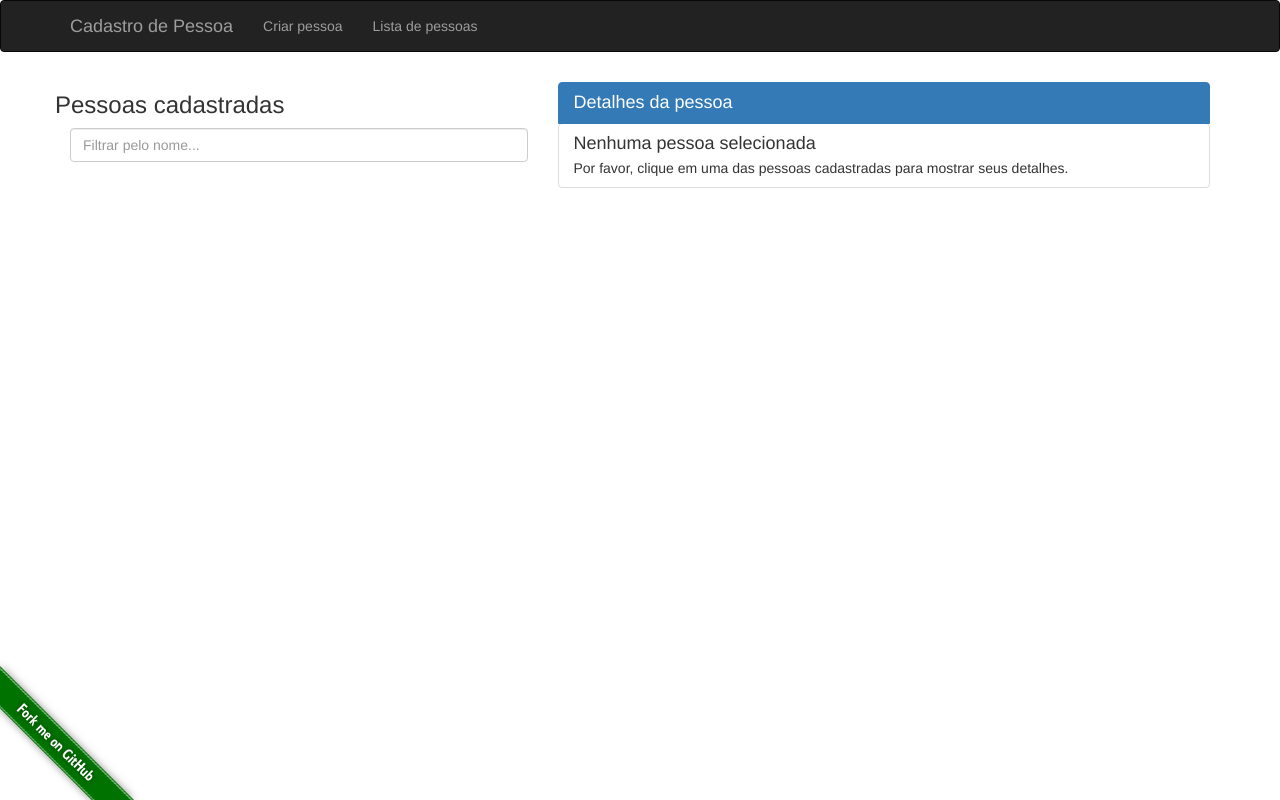
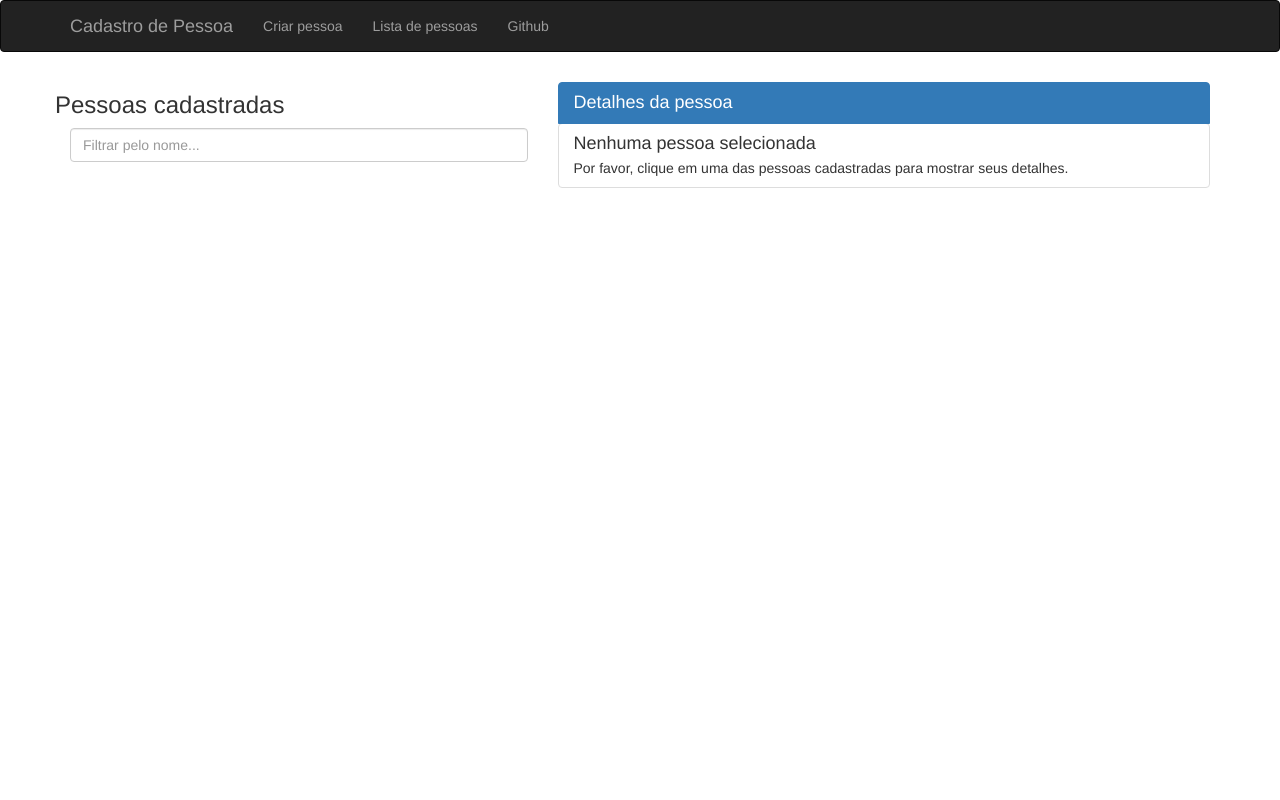
Before and after one commit to giordanna/projeto-cadastro-pessoa, an Angular app: page /lista in a window 1280 px wide. Built offline with nearby package versions, Linux system fonts and the light colour scheme.

Commit message:
style: Remoção do botão do github e inserção na barra de navegação
Tava... ficanco feio demais.

```diff
--- a/src/app/app.component.html
+++ b/src/app/app.component.html
@@ -6,13 +6,3 @@
     </div>
   </div>
 </div>
-<a
-  target="_blank"
-  rel="noopener noreferrer"
-  href="https://github.com/giordanna/projeto-cadastro-pessoa"
->
-  <img
-    style="position: absolute; bottom: 0; left: 0; border: 0;"
-    src="assets/github.png"
-    alt="Fork me on GitHub">
-</a>
--- a/src/app/header/header.component.html
+++ b/src/app/header/header.component.html
@@ -13,6 +13,15 @@
       <ul class="nav navbar-nav">
         <li><a routerLink="/criar" routerLinkActive="active">Criar pessoa</a></li>
         <li><a routerLink="/lista" routerLinkActive="active">Lista de pessoas</a></li>
+        <li>
+          <a
+            target="_blank"
+            rel="noopener noreferrer"
+            href="https://github.com/giordanna/projeto-cadastro-pessoa"
+          >
+            Github
+          </a>
+        </li>
       </ul>
     </div>
   </div>
```
Also changed, not shown: src/app/shared/pessoa.module.ts (+17 -8 lines), src/assets/github.png (deleted), 1 other file (tests, documents, lock files or other folders).
